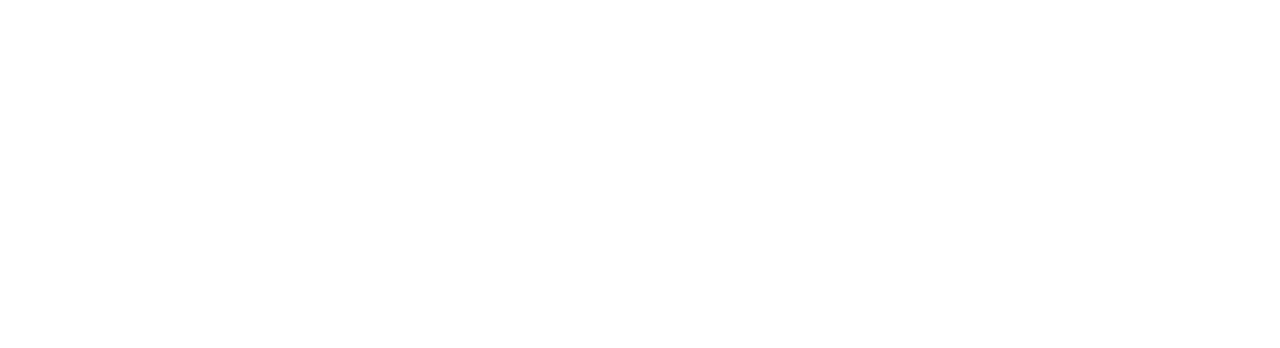
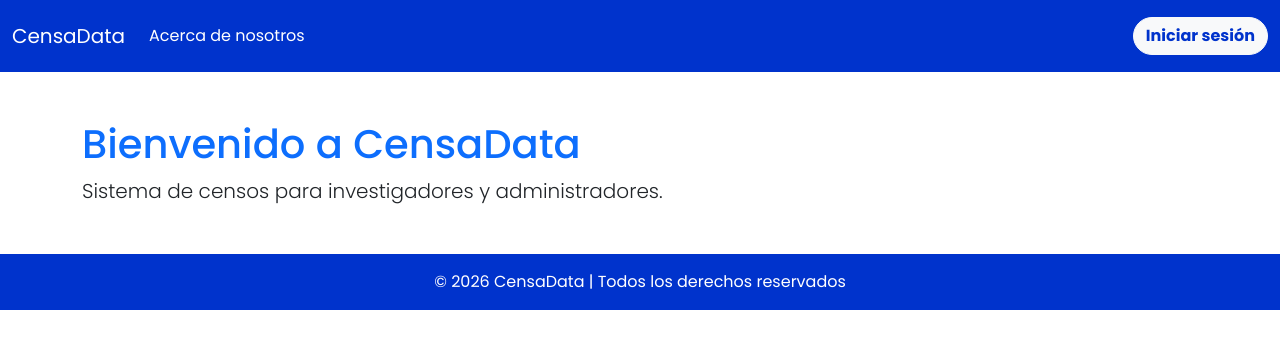
Before and after one commit to AdrianMedina2/Front-End-CensaData, a plain HTML site: page index.html in a window 1280 px wide. Drawn offline with nearby package versions, Linux system fonts and the light colour scheme.

Commit message:
estructura

```diff
--- a/index.html
+++ b/index.html
@@ -1,13 +1,62 @@
 <!DOCTYPE html>
 <html lang="es">
+
 <head>
     <meta charset="UTF-8">
     <meta name="viewport" content="width=device-width, initial-scale=1.0">
     <title>CensaData</title>
-    <link href="https://cdn.jsdelivr.net/npm/bootstrap@5.3.8/dist/css/bootstrap.min.css" rel="stylesheet" integrity="sha384-sRIl4kxILFvY47J16cr9ZwB07vP4J8+LH7qKQnuqkuIAvNWLzeN8tE5YBujZqJLB" crossorigin="anonymous">
+    <!-- Boostrap CSS desde CDN -->
+    <link href="https://cdn.jsdelivr.net/npm/bootstrap@5.3.8/dist/css/bootstrap.min.css" rel="stylesheet"
+        integrity="sha384-sRIl4kxILFvY47J16cr9ZwB07vP4J8+LH7qKQnuqkuIAvNWLzeN8tE5YBujZqJLB" crossorigin="anonymous">
+
+    <!-- Fuente Poppins desde Google Fonts -->
+    <link href="https://fonts.googleapis.com/css2?family=Poppins:wght@300;400;500;600;700&display=swap" rel="stylesheet">
+
+
+    <!-- Estilos Propios -->
+    <link href="styles.css" rel="stylesheet">
 </head>
+
 <body>
+    <!-- Navbar -->
+    <nav class="navbar navbar-expand-lg navbar-azul py-3">
+        <div class="container-fluid">
+            <a class="navbar-brand text-white" href="#">CensaData</a>
+            <button class="navbar-toggler" type="button" data-bs-toggle="collapse" data-bs-target="#navbarNav"
+                aria-controls="navbarNav" aria-expanded="false" aria-label="Toggle navigation">
+                <span class="navbar-toggler-icon"></span>
+            </button>
+            <div class="collapse navbar-collapse" id="navbarNav">
+                <!-- Links alineados a la izquierda -->
+                <ul class="navbar-nav me-auto">
+                    <li class="nav-item"><a class="nav-link text-white" href="acerca.html">Acerca de nosotros</a></li>
+                </ul>
 
-    <script src="https://cdn.jsdelivr.net/npm/bootstrap@5.3.8/dist/js/bootstrap.bundle.min.js" integrity="sha384-FKyoEForCGlyvwx9Hj09JcYn3nv7wiPVlz7YYwJrWVcXK/BmnVDxM+D2scQbITxI" crossorigin="anonymous"></script>
+                <!-- Botón de iniciar sesión a la derecha -->
+                <a href="login.html" class="btn btn-login btn-light fw-bold rounded-pill">Iniciar sesión</a>
+
+            </div>
+        </div>
+    </nav>
+
+    <!-- Contenido principal -->
+    <div class="container mt-5">
+        <h1 class="text-primary">Bienvenido a CensaData</h1>
+        <p class="lead">Sistema de censos para investigadores y administradores.</p>
+
+    </div>
+    <!-- Footer -->
+    <footer class="footer-azul text-white text-center content-center py-3 mt-5">
+            <p class="mb-0">&copy; 2026 CensaData | Todos los derechos reservados</p>
+    </footer>
+
+    <!-- Boostrap JS Bundle desde CDN -->
+    <script src="https://cdn.jsdelivr.net/npm/bootstrap@5.3.8/dist/js/bootstrap.bundle.min.js"
+        integrity="sha384-FKyoEForCGlyvwx9Hj09JcYn3nv7wiPVlz7YYwJrWVcXK/BmnVDxM+D2scQbITxI"
+        crossorigin="anonymous"></script>
+
+    <!-- Scripts Propios -->
+    <script src="js/app.js"></script>
 </body>
+
 </html>
--- a/styles.css
+++ b/styles.css
@@ -0,0 +1,23 @@
+/* Fuente general para toda la página  */
+body {
+    font-family: 'Poppins', sans-serif;
+}
+
+/* Barra azul*/
+.navbar-azul {
+    background-color: #0033cc;
+}
+
+.btn-login {
+    color: #0033cc;
+}
+
+.btn-login:hover {
+    background-color: #e6e6e6;
+    color: #001a66;
+}
+
+/* Footer azul */
+.footer-azul {
+    background-color: #0033cc;
+    }
```
Also changed, not shown: app.js (added).
